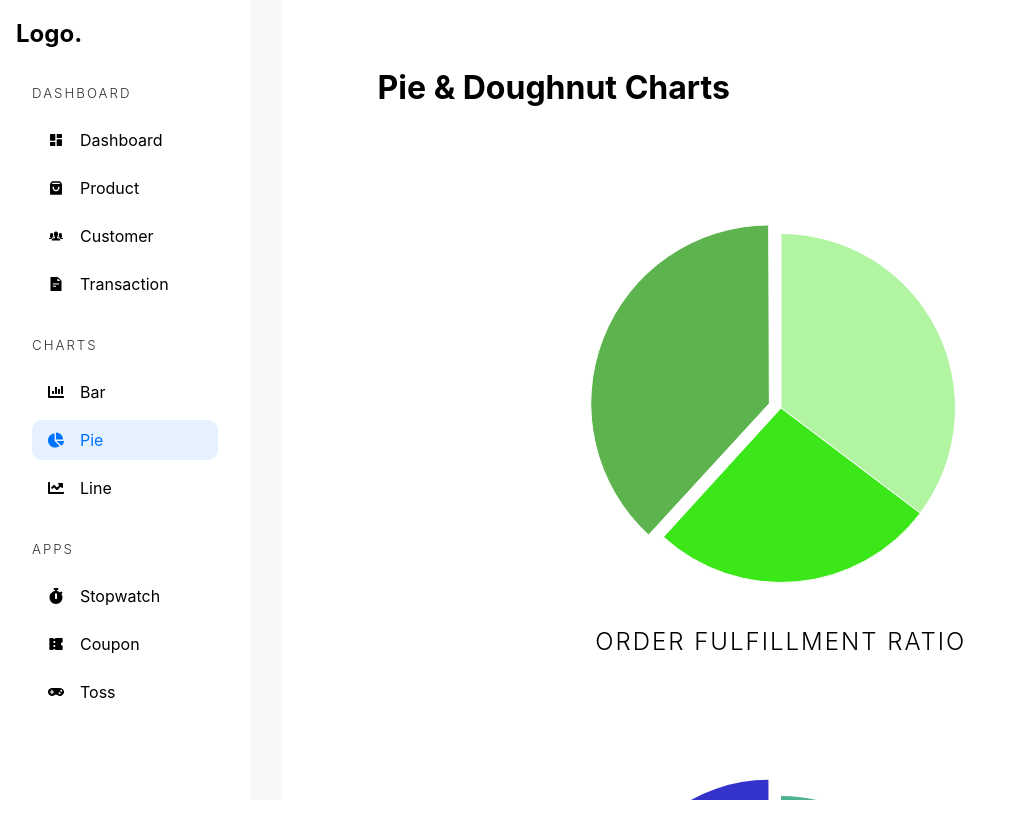
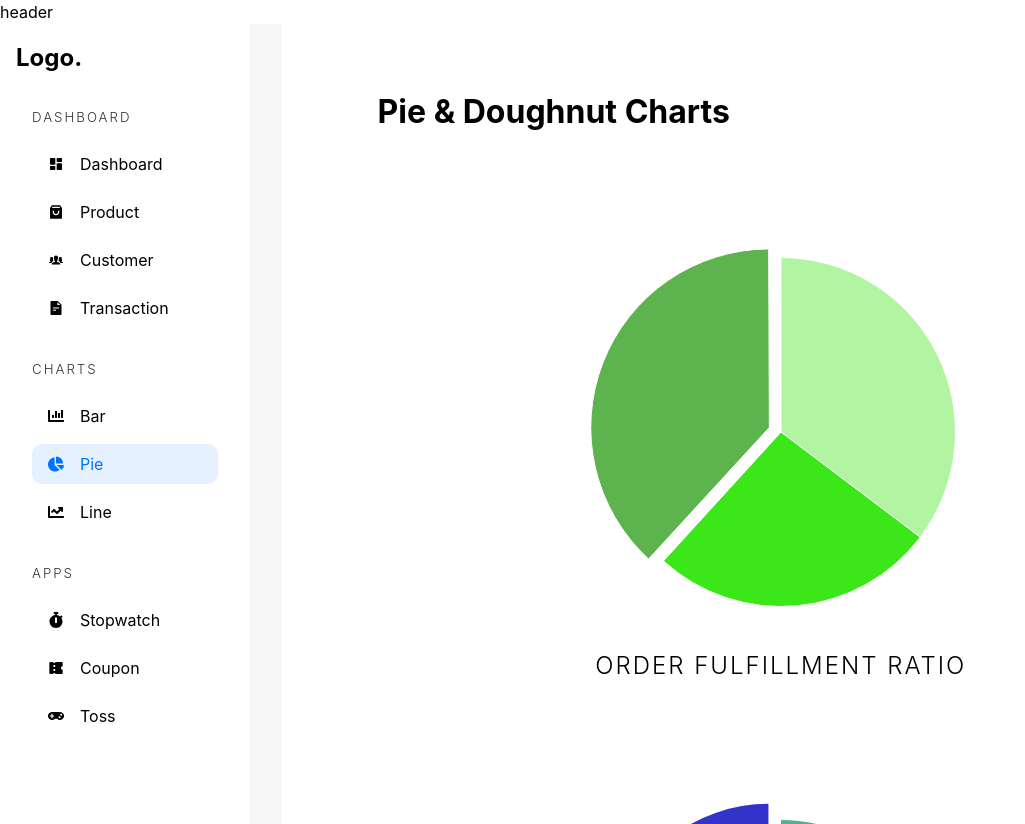
Before and after one commit to Shubz224/MarketPlace, a React (Vite) app in the folder ecommerce-frontend/: page /admin/chart/pie in a window 1280 px wide. Shown: the whole page, without its empty margins (0-1025 px from the left). Before the commit the page ends 800 px from the top, so only its background shows below. Built offline with nearby package versions, Linux system fonts and the light colour scheme.

Commit message:
setting up header component

```diff
--- a/ecommerce-frontend/src/App.tsx
+++ b/ecommerce-frontend/src/App.tsx
@@ -6,7 +6,8 @@ import Loader from './Components/loader';
 const  Cart = lazy(()=>import('./Pages/cart')) ;
 const  Home = lazy(()=>import('./Pages/home'))
 const  Search = lazy(()=>import('./Pages/search'));
-
+//importing components
+import Header from './Components/header';
 
 //admin routes importing
 const Dashboard = lazy(() => import("./Pages/admin/dashboard"));
@@ -32,6 +33,7 @@ const App = () => {
   return (
     <Router>
       {/*Header */}
+        <Header/>
        <Suspense fallback ={<Loader/>}>
        <Routes>
         <Route path="/" element={<Home />} />
--- /dev/null
+++ b/ecommerce-frontend/src/Components/header.tsx
@@ -0,0 +1,8 @@
+
+const Header = () => {
+  return (
+    <div>header</div>
+  )
+}
+
+export default Header
```
